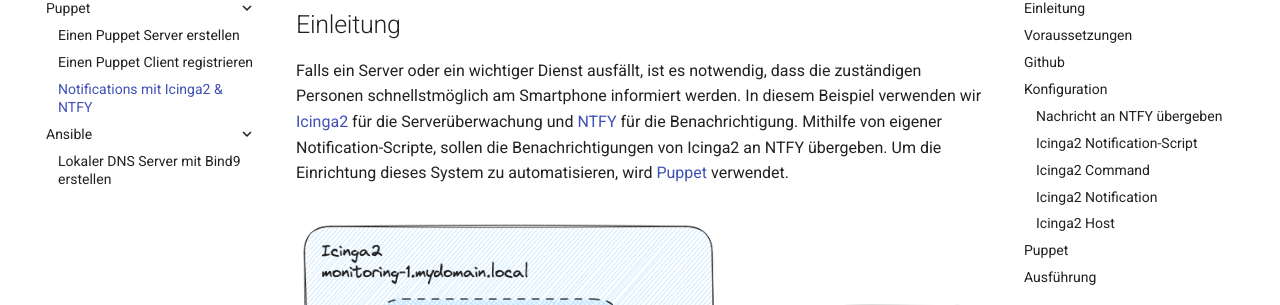
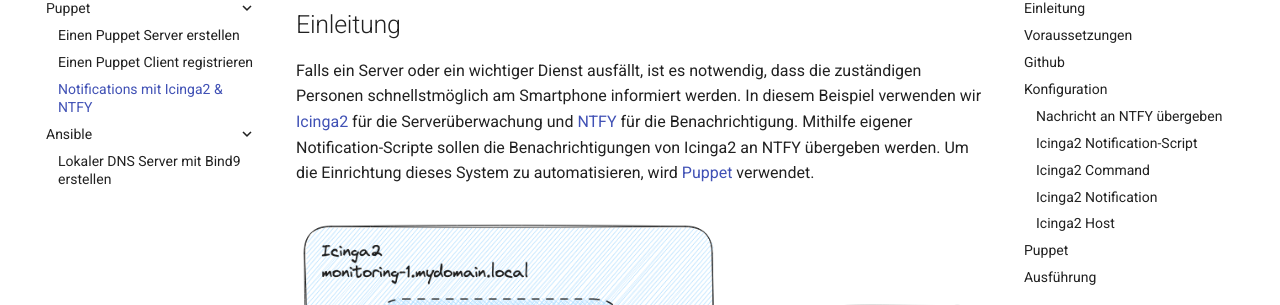
Before and after one commit to andrekloster/andrekloster-docs, an MkDocs documentation site: the page built from docs/iac/puppet/icinga_ntfy.md, in a window 1280 px wide and 1400 px high, scrolled down 516 px. Shown: the part 148-453 px from the top of the window. Built offline with MkDocs 1.6.1 and Material for MkDocs 9.7.7, drawn with Linux system fonts in a browser that asks for light colours; comment, search, counter and statistics services are not loaded; some of the changed text lies outside the part shown.

Commit message:
Update icinga_ntfy.md

```diff
--- a/docs/iac/puppet/icinga_ntfy.md
+++ b/docs/iac/puppet/icinga_ntfy.md
@@ -5,7 +5,7 @@
 ## Einleitung
 Falls ein Server oder ein wichtiger Dienst ausfällt, ist es notwendig, dass die zuständigen Personen schnellstmöglich am Smartphone informiert werden.
 In diesem Beispiel verwenden wir [Icinga2](https://icinga.com/) für die Serverüberwachung und [NTFY](https://ntfy.sh/) für die Benachrichtigung.
-Mithilfe von eigener Notification-Scripte, sollen die Benachrichtigungen von Icinga2 an NTFY übergeben. Um die Einrichtung dieses System zu automatisieren,
+Mithilfe eigener Notification-Scripte sollen die Benachrichtigungen von Icinga2 an NTFY übergeben werden. Um die Einrichtung dieses System zu automatisieren,
 wird [Puppet](https://www.puppet.com/) verwendet.
 
 <figure markdown>
```
Also changed, not shown: other parts of docs/iac/puppet/icinga_ntfy.md (+1 -1 lines).
